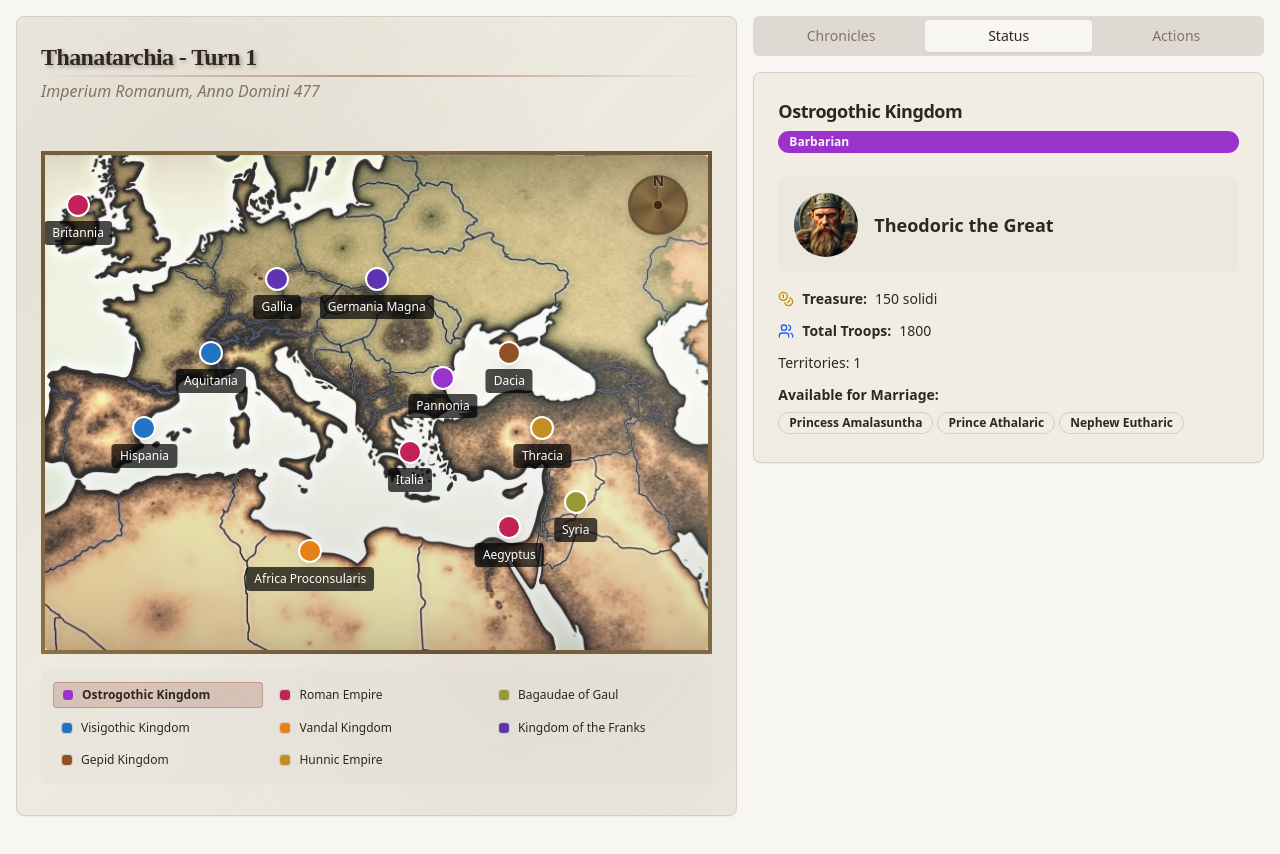
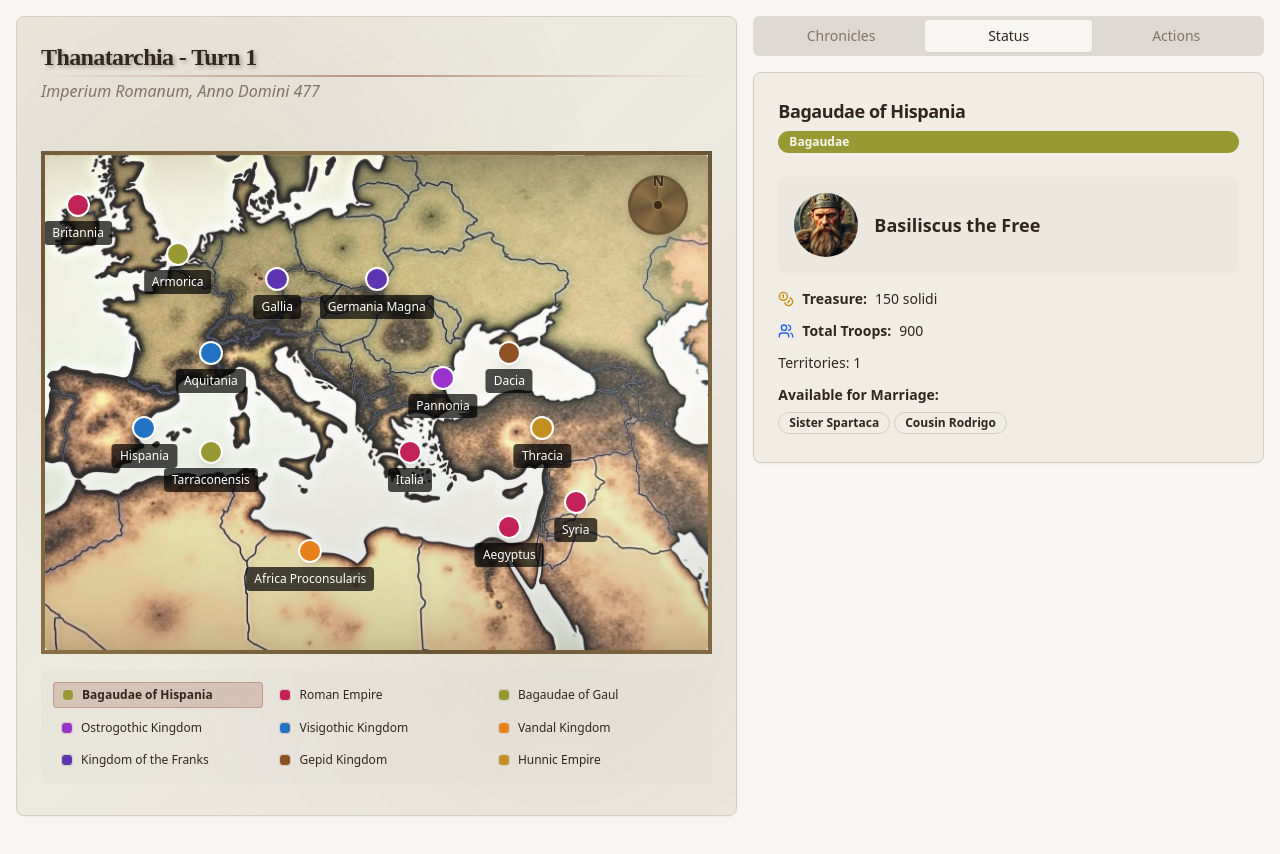
Before and after one commit to pjtunstall/thanatarchia, a React (Vite) app: page / in a window 1280 px wide. Shown: the top 854 px of the page. Built offline with nearby package versions, Linux system fonts and the light colour scheme.

Commit message:
Fix Bagaudae starting location
Ensured Bagaudae factions can start in any territory they control, not just Syria.

```diff
--- a/src/data/GameData.ts
+++ b/src/data/GameData.ts
@@ -318,17 +318,35 @@ export const initialTerritories: Territory[] = [
     name: "Syria",
     x: 80,
     y: 70,
-    owner: "Bagaudae of Gaul",
+    owner: "Roman Empire",
     troops: 1700,
     terrain: "plains",
+  },
+  {
+    id: "bagaudae_gaul",
+    name: "Armorica",
+    x: 20,
+    y: 20,
+    owner: "Bagaudae of Gaul",
+    troops: 1000,
+    terrain: "forest",
+  },
+  {
+    id: "bagaudae_hispania",
+    name: "Tarraconensis",
+    x: 25,
+    y: 60,
+    owner: "Bagaudae of Hispania",
+    troops: 900,
+    terrain: "mountains",
   },
 ];
 
 export const adjacentTerritories: Record<string, string[]> = {
-  britannia: ["gallia"],
-  gallia: ["britannia", "aquitania", "germania", "hispania"],
-  aquitania: ["gallia", "hispania"],
-  hispania: ["gallia", "aquitania", "africa"],
+  britannia: ["gallia", "bagaudae_gaul"],
+  gallia: ["britannia", "aquitania", "germania", "hispania", "bagaudae_gaul"],
+  aquitania: ["gallia", "hispania", "bagaudae_hispania"],
+  hispania: ["gallia", "aquitania", "africa", "bagaudae_hispania"],
   germania: ["gallia", "pannonia", "dacia"],
   pannonia: ["germania", "dacia", "thracia", "italia"],
   dacia: ["germania", "pannonia", "thracia"],
@@ -337,4 +355,6 @@ export const adjacentTerritories: Record<string, string[]> = {
   africa: ["hispania", "italia", "aegyptus"],
   aegyptus: ["africa", "syria"],
   syria: ["thracia", "aegyptus"],
+  bagaudae_gaul: ["britannia", "gallia"],
+  bagaudae_hispania: ["aquitania", "hispania"],
 };
```
